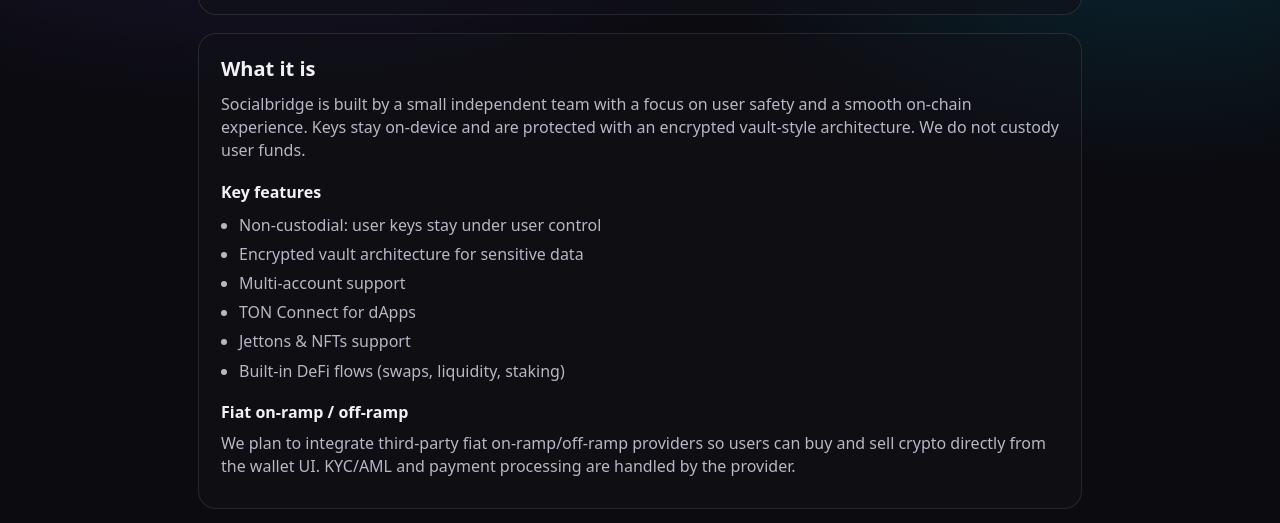
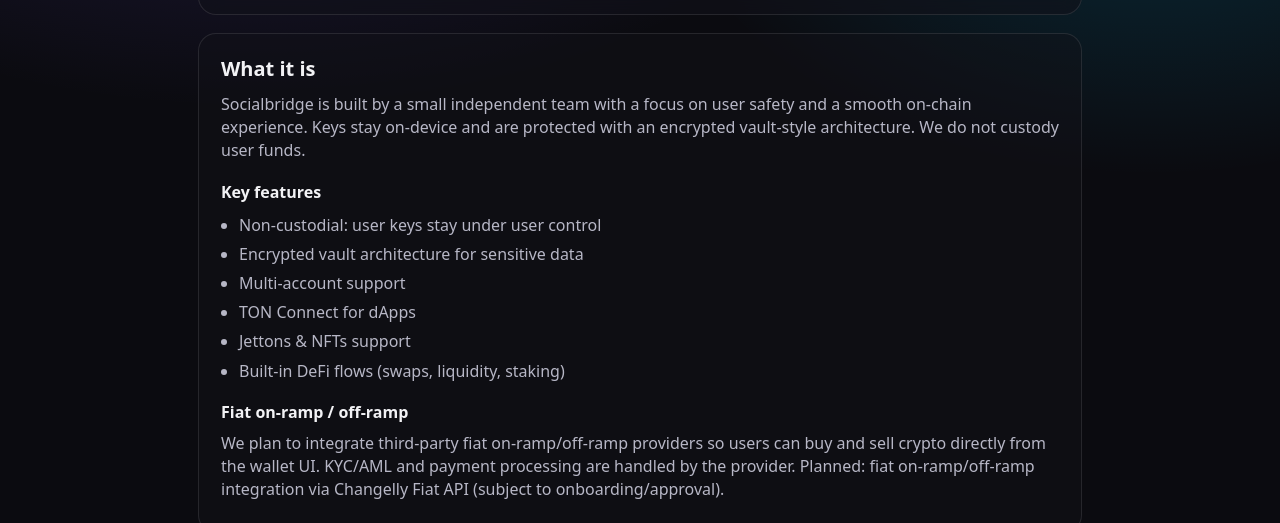
Before and after one commit to Yxx7777/Socialbridge-landing, a plain HTML site: page public/index.html in a window 1280 px wide. Shown: the part 277-800 px from the top of the page. Drawn offline with Linux system fonts and the light colour scheme.

Commit message:
Add note about fiat integration plans
Added a note about planned fiat on-ramp/off-ramp integration via Changelly Fiat API.

```diff
--- a/public/index.html
+++ b/public/index.html
@@ -49,6 +49,7 @@
           We plan to integrate third-party fiat on-ramp/off-ramp providers so
           users can buy and sell crypto directly from the wallet UI. KYC/AML and
           payment processing are handled by the provider.
+          Planned: fiat on-ramp/off-ramp integration via Changelly Fiat API (subject to onboarding/approval).
         </p>
       </section>
 
```
